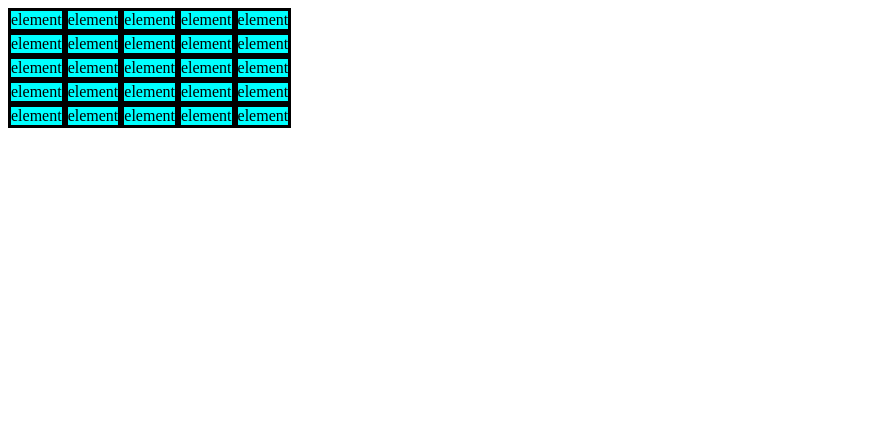
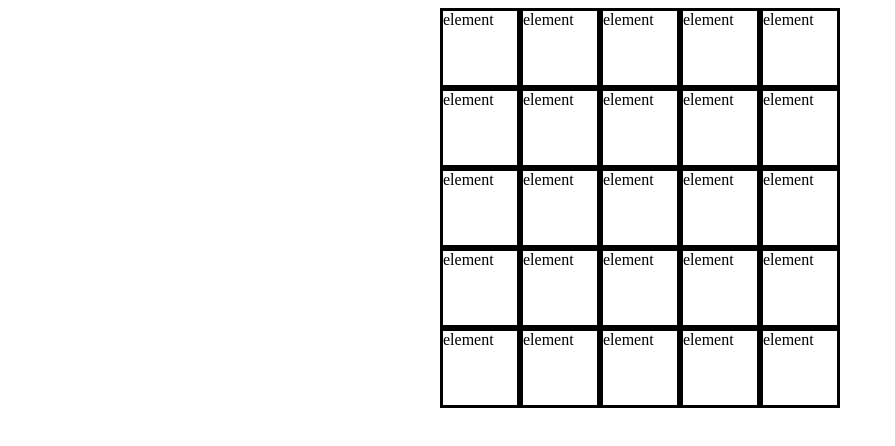
Before and after one commit to AlecVD/etch-a-sketch, a plain HTML site: page index.html in a window 1280 px wide. Shown: the whole page, without its empty margins (0-895 px from the left). Drawn offline with Linux system fonts and the light colour scheme.

Commit message:
dynamic styling

```diff
--- a/css/main.css
+++ b/css/main.css
@@ -1,12 +1,16 @@
 .heads{
+    display: flex;
+    flex-direction: row;
+    flex:1;
+}
+#container{
+    margin: auto;
+    height: 50vh;
+    width: 50vh;
     display: flex;
     flex-direction: column;
 }
-#container{
-    display: flex;
-    flex-direction: row;
+.element{
+    border: solid;
+    flex:1;
 }
-.element{
-    background-color: aqua;
-    border: solid;
-}
```
